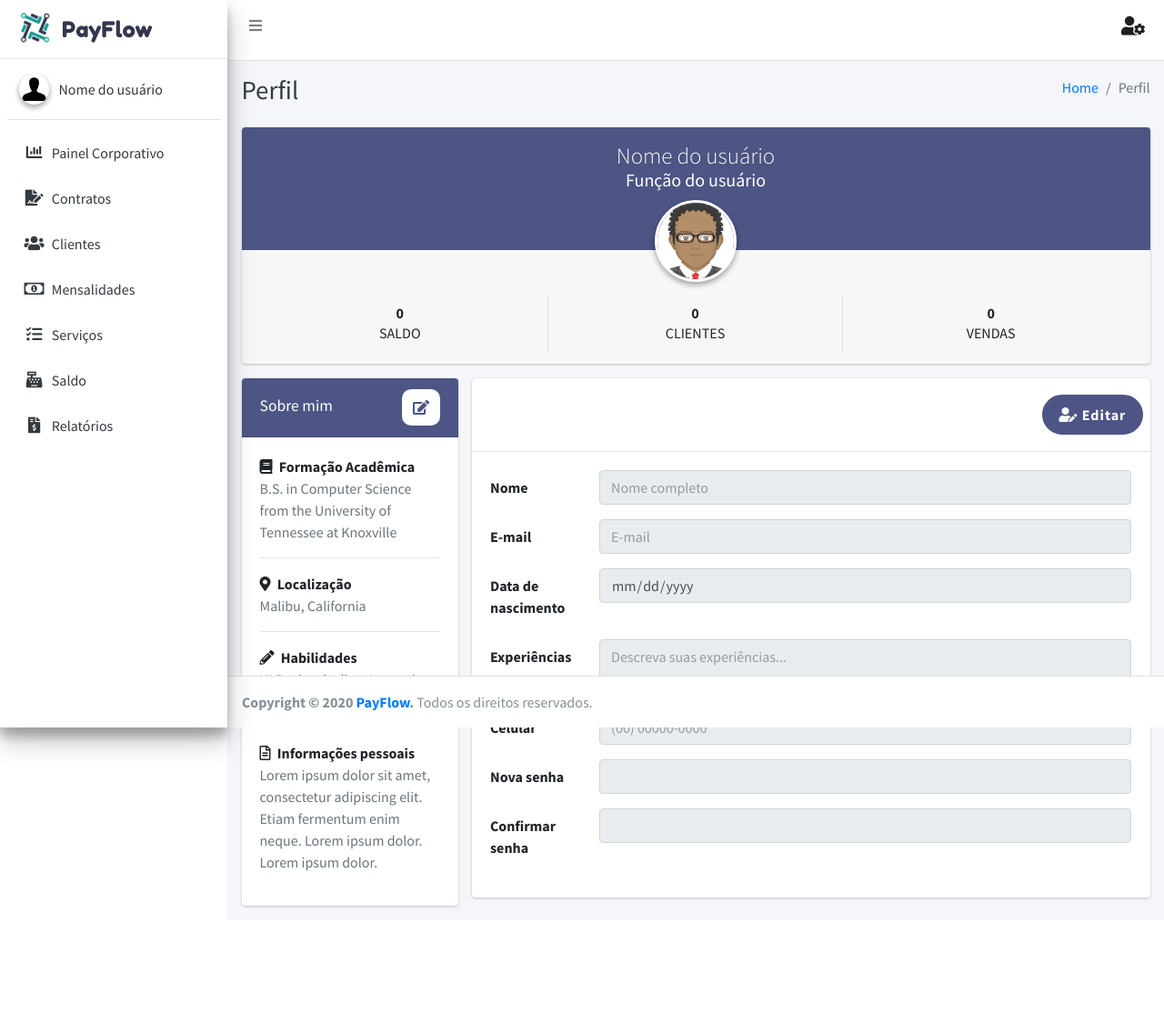
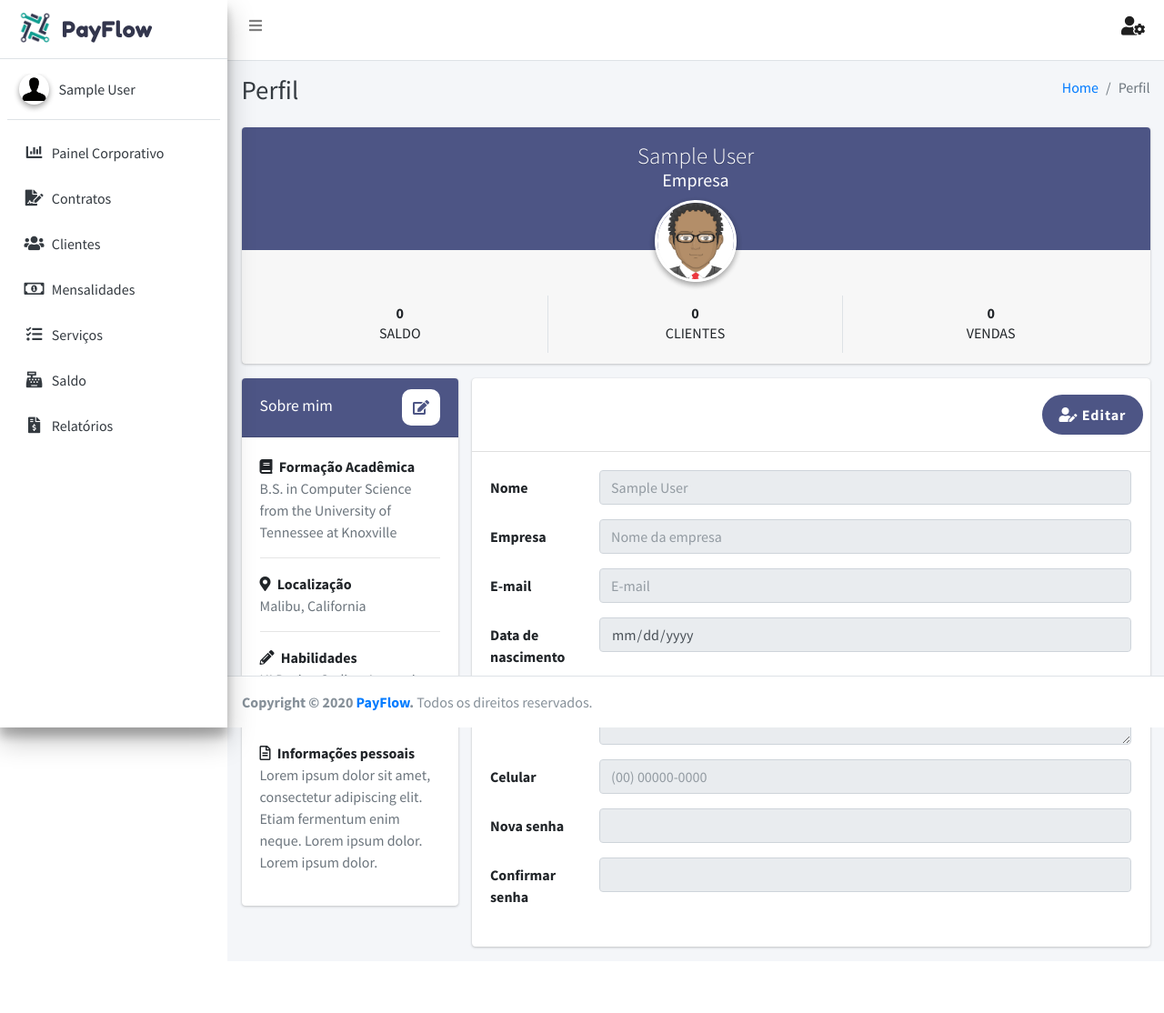
Before and after one commit to arthurmgb/payflow, a PHP site: page /payflow/usuario.php in a window 1280 px wide. Shown: the whole page at 91% size. Before the commit the page ends 999 px from the top, so only its background shows below. Run offline with PHP 8.4, Linux system fonts and the light colour scheme; the visitor is signed in with stand-in values (Sample User, id 1); some libraries are stand-ins or nearby versions.

Commit message:
Update projeto

```diff
--- a/add_cliente.php
+++ b/add_cliente.php
@@ -64,14 +64,14 @@
           <i class="fas fa-user-cog color-fas"></i>
         </a>
         <div class="dropdown-menu dropdown-menu-lg dropdown-menu-right">
-          <span class="drop-name dropdown-item dropdown-header">Nome do usuário</span>
+          <span class="drop-name dropdown-item dropdown-header"><?=$_SESSION['nome']?></span>
           <div class="dropdown-divider"></div>
             <div class="user-panel">
               <img src="dist/img/usuario.png" class="img-circle elevation-2 my-4 mx-auto d-block user-edit" alt="User Image">
             </div>
           <div class="dropdown-divider"></div>
           <a href="usuario.php" class="btn btn-info float-left my-2 mx-2" role="button"><i class="mg-button fas fa-user-edit"></i> Perfil</a>
-          <a href="#" class="btn btn-danger float-right my-2 mx-2" role="button">Sair <i class="mg-button fas fa-sign-out-alt"></i></a>
+          <a href="sair.php" class="btn btn-danger float-right my-2 mx-2" role="button">Sair <i class="mg-button fas fa-sign-out-alt"></i></a>
         </div>
       </li>
     </ul>
@@ -94,7 +94,7 @@
           <img src="dist/img/usuario.png" class="img-circle elevation-2" alt="User Image">
         </div>
         <div class="info">
-          <a href="#" class="d-block">Nome do usuário</a>
+          <a href="usuario.php" class="d-block"><?=$_SESSION['nome']?></a>
         </div>
       </div>
 
--- a/add_contrato.php
+++ b/add_contrato.php
@@ -64,14 +64,14 @@
           <i class="fas fa-user-cog color-fas"></i>
         </a>
         <div class="dropdown-menu dropdown-menu-lg dropdown-menu-right">
-          <span class="drop-name dropdown-item dropdown-header">Nome do usuário</span>
+          <span class="drop-name dropdown-item dropdown-header"><?=$_SESSION['nome']?></span>
           <div class="dropdown-divider"></div>
             <div class="user-panel">
               <img src="dist/img/usuario.png" class="img-circle elevation-2 my-4 mx-auto d-block user-edit" alt="User Image">
             </div>
           <div class="dropdown-divider"></div>
           <a href="usuario.php" class="btn btn-info float-left my-2 mx-2" role="button"><i class="mg-button fas fa-user-edit"></i> Perfil</a>
-          <a href="#" class="btn btn-danger float-right my-2 mx-2" role="button">Sair <i class="mg-button fas fa-sign-out-alt"></i></a>
+          <a href="sair.php" class="btn btn-danger float-right my-2 mx-2" role="button">Sair <i class="mg-button fas fa-sign-out-alt"></i></a>
         </div>
       </li>
     </ul>
@@ -94,7 +94,7 @@
           <img src="dist/img/usuario.png" class="img-circle elevation-2" alt="User Image">
         </div>
         <div class="info">
-          <a href="#" class="d-block">Nome do usuário</a>
+          <a href="usuario.php" class="d-block"><?=$_SESSION['nome']?></a>
         </div>
       </div>
 
--- a/add_servico.php
+++ b/add_servico.php
@@ -64,14 +64,14 @@
           <i class="fas fa-user-cog color-fas"></i>
         </a>
         <div class="dropdown-menu dropdown-menu-lg dropdown-menu-right">
-          <span class="drop-name dropdown-item dropdown-header">Nome do usuário</span>
+          <span class="drop-name dropdown-item dropdown-header"><?=$_SESSION['nome']?></span>
           <div class="dropdown-divider"></div>
             <div class="user-panel">
               <img src="dist/img/usuario.png" class="img-circle elevation-2 my-4 mx-auto d-block user-edit" alt="User Image">
             </div>
           <div class="dropdown-divider"></div>
           <a href="usuario.php" class="btn btn-info float-left my-2 mx-2" role="button"><i class="mg-button fas fa-user-edit"></i> Perfil</a>
-          <a href="#" class="btn btn-danger float-right my-2 mx-2" role="button">Sair <i class="mg-button fas fa-sign-out-alt"></i></a>
+          <a href="sair.php" class="btn btn-danger float-right my-2 mx-2" role="button">Sair <i class="mg-button fas fa-sign-out-alt"></i></a>
         </div>
       </li>
     </ul>
@@ -94,7 +94,7 @@
           <img src="dist/img/usuario.png" class="img-circle elevation-2" alt="User Image">
         </div>
         <div class="info">
-          <a href="#" class="d-block">Nome do usuário</a>
+          <a href="usuario.php" class="d-block"><?=$_SESSION['nome']?></a>
         </div>
       </div>
 
--- a/index.php
+++ b/index.php
@@ -94,7 +94,7 @@
           <img src="dist/img/usuario.png" class="img-circle elevation-2" alt="User Image">
         </div>
         <div class="info">
-          <a href="#" class="d-block"><?=$_SESSION['nome']?></a>
+          <a href="usuario.php" class="d-block"><?=$_SESSION['nome']?></a>
         </div>
       </div>
 
--- a/login.php
+++ b/login.php
@@ -49,10 +49,10 @@ session_start();
       ?>
       <form method="POST" action="valida.php">
         <div class="input-group mb-3">
-          <input type="email" name="usuario" class="form-control" placeholder="E-mail">
+          <input type="text" name="usuario" class="form-control" placeholder="Usuário">
           <div class="input-group-append">
             <div class="input-group-text">
-              <span class="fas fa-envelope"></span>
+              <span class="fas fa-user-circle"></span>
             </div>
           </div>
         </div>
--- a/relatorios.php
+++ b/relatorios.php
@@ -64,14 +64,14 @@
           <i class="fas fa-user-cog color-fas"></i>
         </a>
         <div class="dropdown-menu dropdown-menu-lg dropdown-menu-right">
-          <span class="drop-name dropdown-item dropdown-header">Nome do usuário</span>
+          <span class="drop-name dropdown-item dropdown-header"><?=$_SESSION['nome']?></span>
           <div class="dropdown-divider"></div>
             <div class="user-panel">
               <img src="dist/img/usuario.png" class="img-circle elevation-2 my-4 mx-auto d-block user-edit" alt="User Image">
             </div>
           <div class="dropdown-divider"></div>
           <a href="usuario.php" class="btn btn-info float-left my-2 mx-2" role="button"><i class="mg-button fas fa-user-edit"></i> Perfil</a>
-          <a href="#" class="btn btn-danger float-right my-2 mx-2" role="button">Sair <i class="mg-button fas fa-sign-out-alt"></i></a>
+          <a href="sair.php" class="btn btn-danger float-right my-2 mx-2" role="button">Sair <i class="mg-button fas fa-sign-out-alt"></i></a>
         </div>
       </li>
     </ul>
@@ -94,7 +94,7 @@
           <img src="dist/img/usuario.png" class="img-circle elevation-2" alt="User Image">
         </div>
         <div class="info">
-          <a href="#" class="d-block">Nome do usuário</a>
+          <a href="usuario.php" class="d-block"><?=$_SESSION['nome']?></a>
         </div>
       </div>
 
--- a/usuario.php
+++ b/usuario.php
@@ -64,14 +64,14 @@
           <i class="fas fa-user-cog color-fas"></i>
         </a>
         <div class="dropdown-menu dropdown-menu-lg dropdown-menu-right">
-          <span class="drop-name dropdown-item dropdown-header">Nome do usuário</span>
+          <span class="drop-name dropdown-item dropdown-header"><?=$_SESSION['nome']?></span>
           <div class="dropdown-divider"></div>
             <div class="user-panel">
               <img src="dist/img/usuario.png" class="img-circle elevation-2 my-4 mx-auto d-block user-edit" alt="User Image">
             </div>
           <div class="dropdown-divider"></div>
           <a href="usuario.php" class="btn btn-info float-left my-2 mx-2" role="button"><i class="mg-button fas fa-user-edit"></i> Perfil</a>
-          <a href="#" class="btn btn-danger float-right my-2 mx-2" role="button">Sair <i class="mg-button fas fa-sign-out-alt"></i></a>
+          <a href="sair.php" class="btn btn-danger float-right my-2 mx-2" role="button">Sair <i class="mg-button fas fa-sign-out-alt"></i></a>
         </div>
       </li>
     </ul>
@@ -94,7 +94,7 @@
           <img src="dist/img/usuario.png" class="img-circle elevation-2" alt="User Image">
         </div>
         <div class="info">
-          <a href="#" class="d-block">Nome do usuário</a>
+          <a href="usuario.php" class="d-block"><?=$_SESSION['nome']?></a>
         </div>
       </div>
 
@@ -195,8 +195,8 @@
             <div class="card card-widget widget-user">
               <!-- Add the bg color to the header using any of the bg-* classes -->
               <div class="widget-user-header bg-payflow">
-                <h3 class="widget-user-username">Nome do usuário</h3>
-                <h5 class="widget-user-desc">Função do usuário</h5>
+                <h3 class="widget-user-username"><?=$_SESSION['nome']?></h3>
+                <h5 class="widget-user-desc">Empresa</h5>
               </div>
               <div class="widget-user-image">
                 <img class="img-circle elevation-2" src="dist/img/avatar.png" alt="User Avatar">
@@ -292,7 +292,13 @@
                       <div class="form-group row">
                         <label for="inputName" class="col-sm-2 col-form-label">Nome</label>
                         <div class="col-sm-10">
-                          <input type="text" class="form-control" id="inputName" placeholder="Nome completo" readonly>
+                          <input type="text" class="form-control" id="inputName" placeholder="<?=$_SESSION['nome']?>" readonly>
+                        </div>
+                      </div>
+                      <div class="form-group row">
+                        <label for="inputEmpresa" class="col-sm-2 col-form-label">Empresa</label>
+                        <div class="col-sm-10">
+                          <input type="text" class="form-control" id="inputEmpresa" placeholder="Nome da empresa" readonly>
                         </div>
                       </div>
                       <div class="form-group row">
@@ -338,7 +344,13 @@
                       <div class="form-group row">
                         <label for="inputName" class="col-sm-2 col-form-label">Nome</label>
                         <div class="col-sm-10">
-                          <input type="email" class="form-control" id="inputName" placeholder="Nome completo">
+                          <input type="text" class="form-control" id="inputName" placeholder="Nome completo">
+                        </div>
+                      </div>
+                      <div class="form-group row">
+                        <label for="inputEmpresa" class="col-sm-2 col-form-label">Empresa</label>
+                        <div class="col-sm-10">
+                          <input type="text" class="form-control" id="inputEmpresa" placeholder="Nome da empresa">
                         </div>
                       </div>
                       <div class="form-group row">
```
Also changed, not shown: cadastro.php (+6 -3 lines), clientes.php (+5 -5 lines), contratos.php (+5 -5 lines), mensalidades.php (+5 -5 lines), saldo.php (+5 -5 lines), servicos.php (+5 -5 lines).
